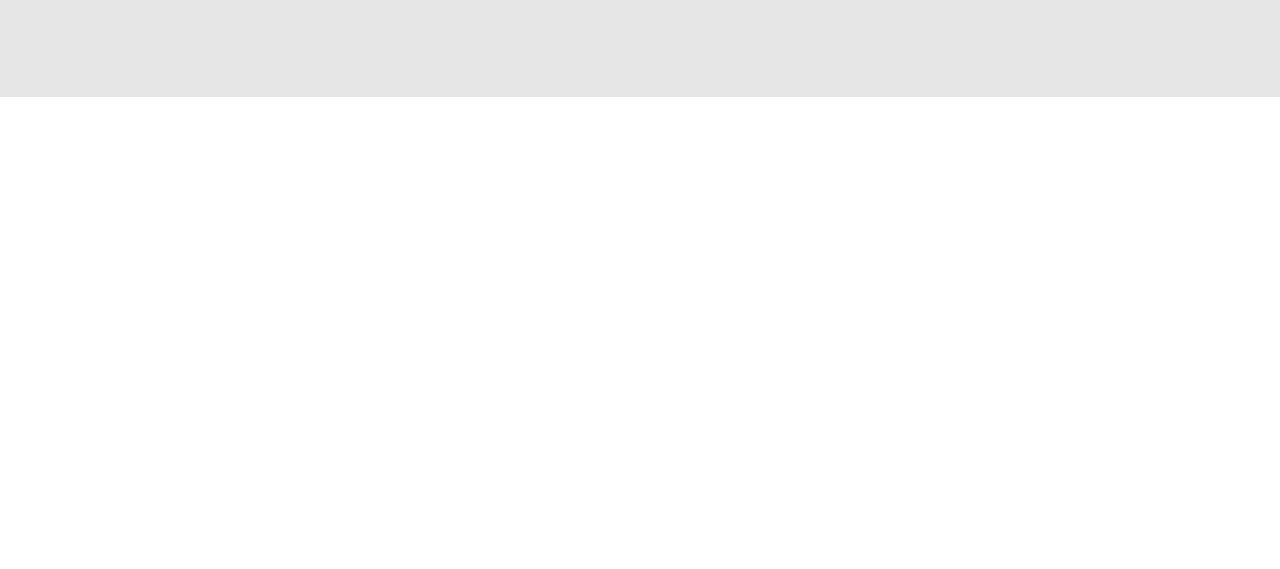
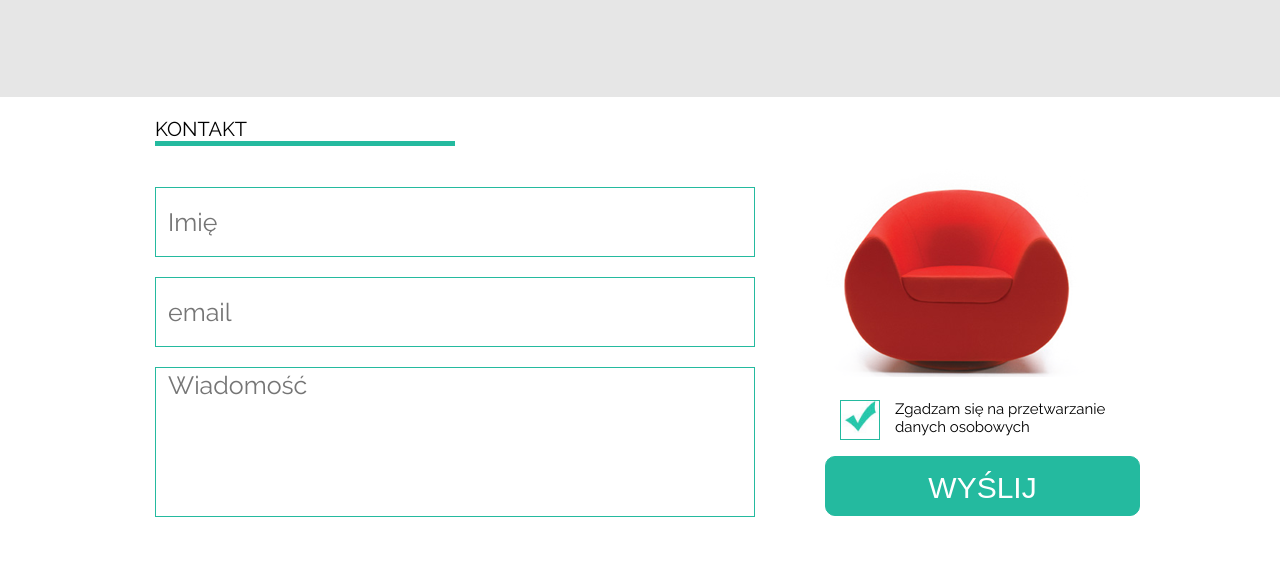
Before and after one commit to wooojek/sit-on-chair-warsztat, a plain HTML site: page index.html in a window 1280 px wide. Shown: the part 1298-1867 px from the top of the page. Drawn offline with Linux system fonts and the light colour scheme.

Commit message:
skonczona sekcja contact

```diff
--- a/index.html
+++ b/index.html
@@ -194,6 +194,24 @@
     </section>
     <section id="contact">
         <div class="container contact clearfix">
+            <h2 class="txtToUppercase">Kontakt</h2>
+            <form>
+                <div class="form-group-left floatLeft">
+                    <input type="text" class='form-control' id='name' name="name" placeholder="Imię">
+                    <input type="text" class='form-control' id='email' name="email" placeholder="email">
+                    <textarea name="surname" class="form-textarea" rows="8" cols="80" placeholder="Wiadomość"></textarea>
+                </div>
+                <div class="form-group-right floatRight">
+                    <img src="images/red_chair.png" alt="Czerwone krzeslo">
+                    <div class="checkbox">
+                        <input class="floatLeft"type="checkbox" id="agree"><label class="floatLeft" for="agree"></label>
+                        <p>Zgadzam się na przetwarzanie danych osobowych</p>
+                    </div>
+                    <p>
+                        <button class='btn btn-primary txtToUppercase'>Wyślij</button>
+                    </p>
+                </div>
+            </form>
         </div>
     </section>
     <footer>
@@ -205,7 +223,7 @@
             </div>
             <div class="copyrights floatLeft">
                 <p>
-                    Copyright (c) 2016 Copyright Holder All Rights Reserved.
+                    Copyright 2016 | All Rights Reserved. - Sit On Chair
                 </p>
             </div>
             <div class="socialIcons floatRight">
--- a/style/style.css
+++ b/style/style.css
@@ -239,12 +239,13 @@ nav > ul {
     height: 650px;
     position: relative;
 }
-.offer > h2 {
+.offer > h2,
+.contact > h2 {
     position: absolute;
     padding-top: 20px;
     font-size: 20px;
     float: left;
-    width: 30%;
+    width: 300px;
     margin-left: 15px;
     border-bottom: 5px solid #24ba9f;
     display: block;
@@ -398,10 +399,69 @@ sup {
 /* contact */
 #contact {
     background-color: white;
-    height: 600px;
+}
+.contact {
+    height: 400px;
+}
+.form-group-left,
+.form-group-right {
+    padding-top: 70px;
+}
+.form-group-left {
+    padding-left: 15px;
+    width: 615px;
+}
+.form-group-right {
+    padding-left: 70px;
+    width: 385px;
+}
+input, textarea {
+    width: 600px;
+    padding-left 15px;
+    margin-top: 20px;
+    border: 1px solid #24ba9f;
+    font: inherit;
+    font-size: 25px;
+    text-indent: 10px;
+}
+input {
+    height: 70px;
+}
+input[type=checkbox] {
+display:none;
 }
 
-
+input[type=checkbox] + label,
+input[type=checkbox]:checked + label
+{
+    background: url("../images/form_ok.jpg") no-repeat;
+    background-size: 100%;
+    height: 40px;
+    width: 40px;
+    display: inline-block;
+    margin: 0 15px;
+    border: 1px solid #24ba9f;
+}
+.checkbox {
+    margin: 20px 0;
+}
+.checkbox p {
+    font-size: 15px;
+}
+textarea {
+    resize: none;
+    height: 150px;
+}
+button {
+    height: 60px;
+    width: 100%;
+    line-height: 60px;
+    background-color: #24ba9f;
+    border: 1px solid #24ba9f;
+    border-radius: 10px;
+    color: white;
+    font-size: 30px;
+}
 
 /* footer */
 footer {
@@ -416,12 +476,12 @@ footer {
 }
 
 .copyrights {
-    line-height: 150px;
+    line-height: 160px;
     font-size: 15px;
     color: rgb(194, 194, 194);
     font-weight: 600;
 }
 .socialIcons {
     margin-top: 55px;
-    margin-right: 80px;
+    margin-right: 40px;
 }
```
